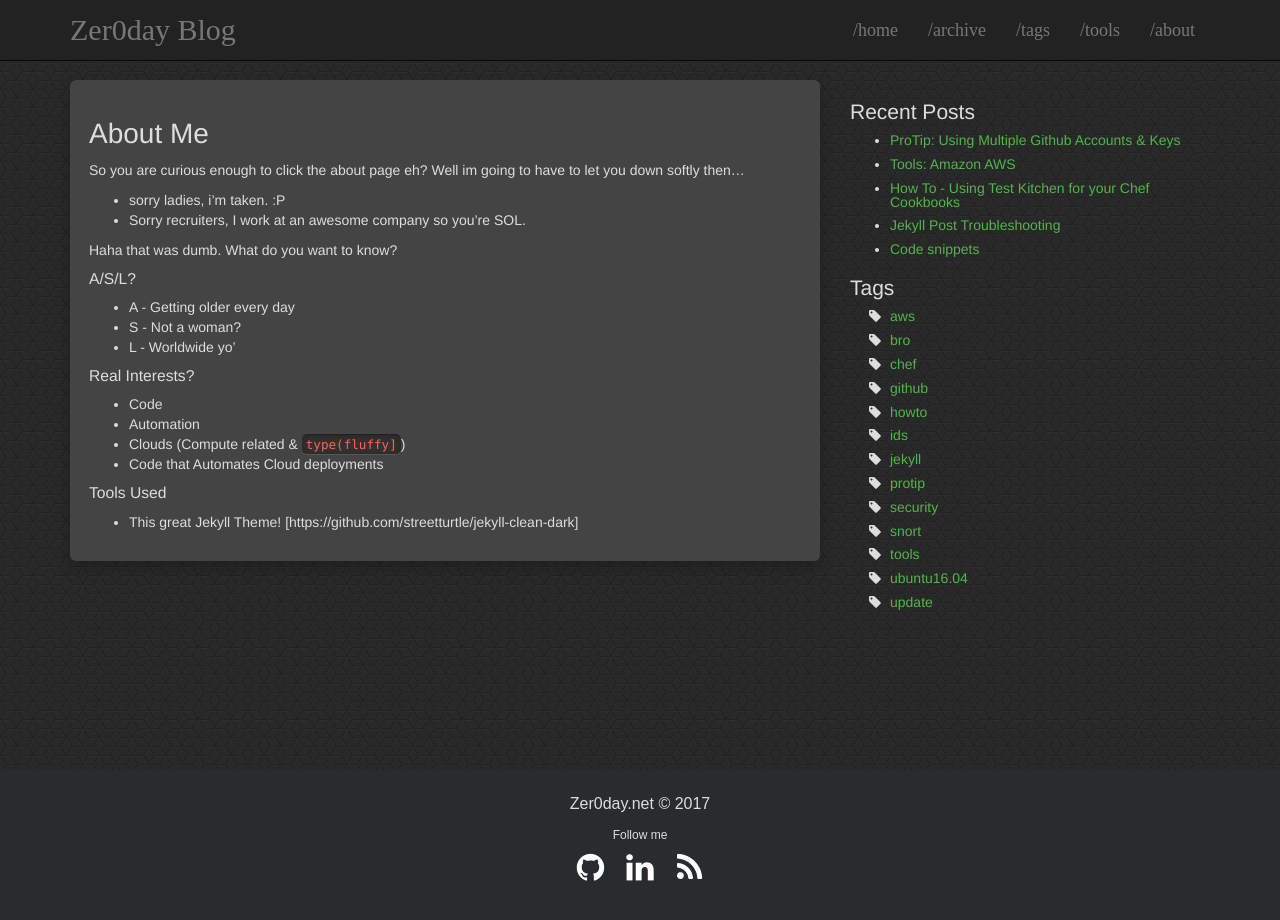
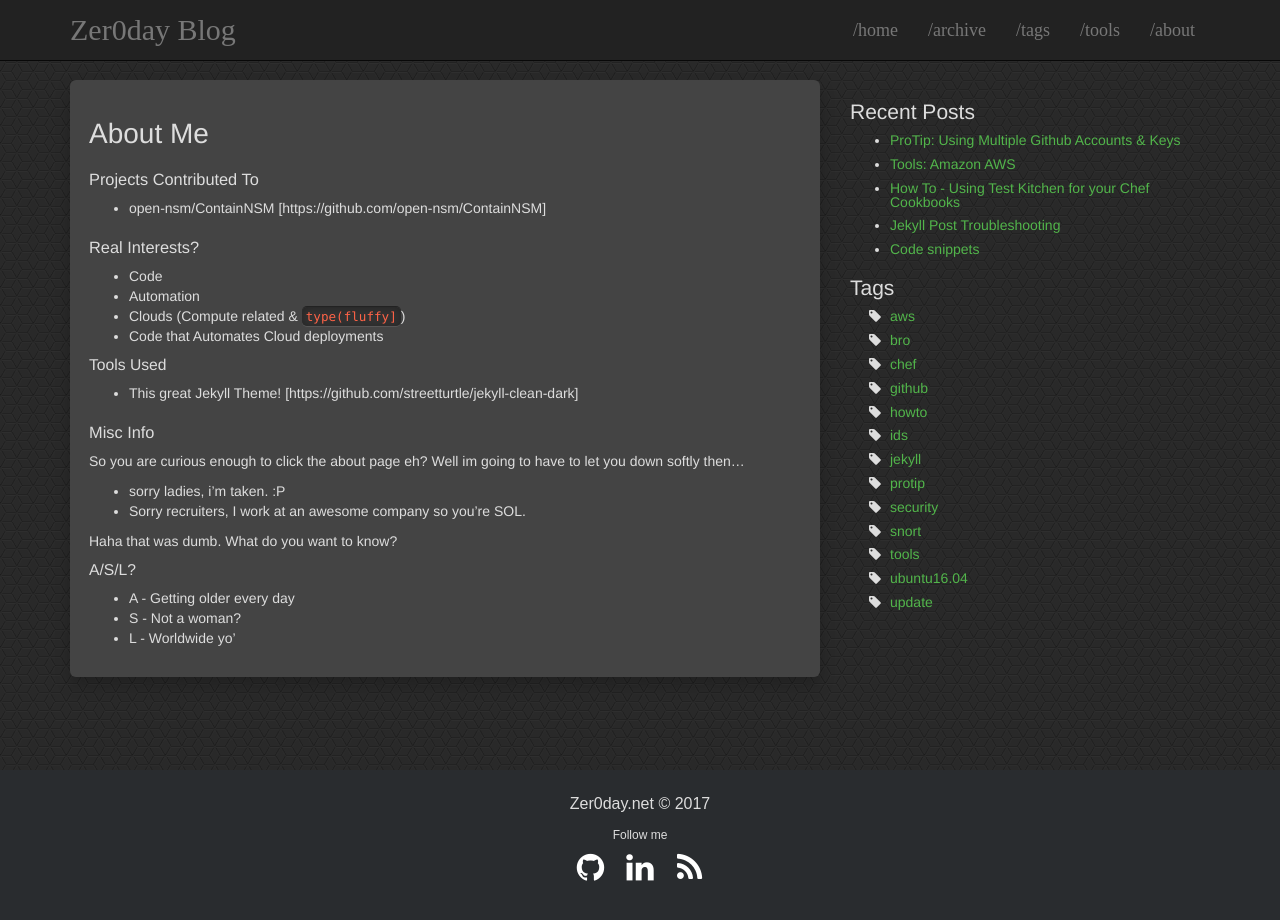
Before and after one commit to zerodaysec/mrc0der.github.io, a Jekyll site: the page built from about.md, in a window 1280 px wide and 947 px high. Shown: the top 920 px of the window. Built offline with Jekyll 4.4.1, drawn with Linux system fonts in a browser that asks for light colours.

Commit message:
Updated About Me

```diff
--- a/about.md
+++ b/about.md
@@ -5,6 +5,26 @@ title: About
 ---
 
 # About Me
+
+### Projects Contributed To
+
+* open-nsm/ContainNSM [https://github.com/open-nsm/ContainNSM]
+
+
+
+### Real Interests?
+
+* Code
+* Automation
+* Clouds (Compute related & `type(fluffy]`)
+* Code that Automates Cloud deployments
+
+#### Tools Used
+* This great Jekyll Theme! [https://github.com/streetturtle/jekyll-clean-dark]
+
+
+### Misc Info
+
 So you are curious enough to click the about page eh? Well im going to have to let you down softly then...
  - sorry ladies, i'm taken. :P
  - Sorry recruiters, I work at an awesome company so you're SOL.
@@ -15,14 +35,3 @@ Haha that was dumb. What do you want to know?
 * A - Getting older every day
 * S - Not a woman?
 * L - Worldwide yo'
-
-
-#### Real Interests?
-
-* Code
-* Automation
-* Clouds (Compute related & `type(fluffy]`)
-* Code that Automates Cloud deployments
-
-#### Tools Used
-* This great Jekyll Theme! [https://github.com/streetturtle/jekyll-clean-dark]
```
Also changed, not shown: 1 other file.
